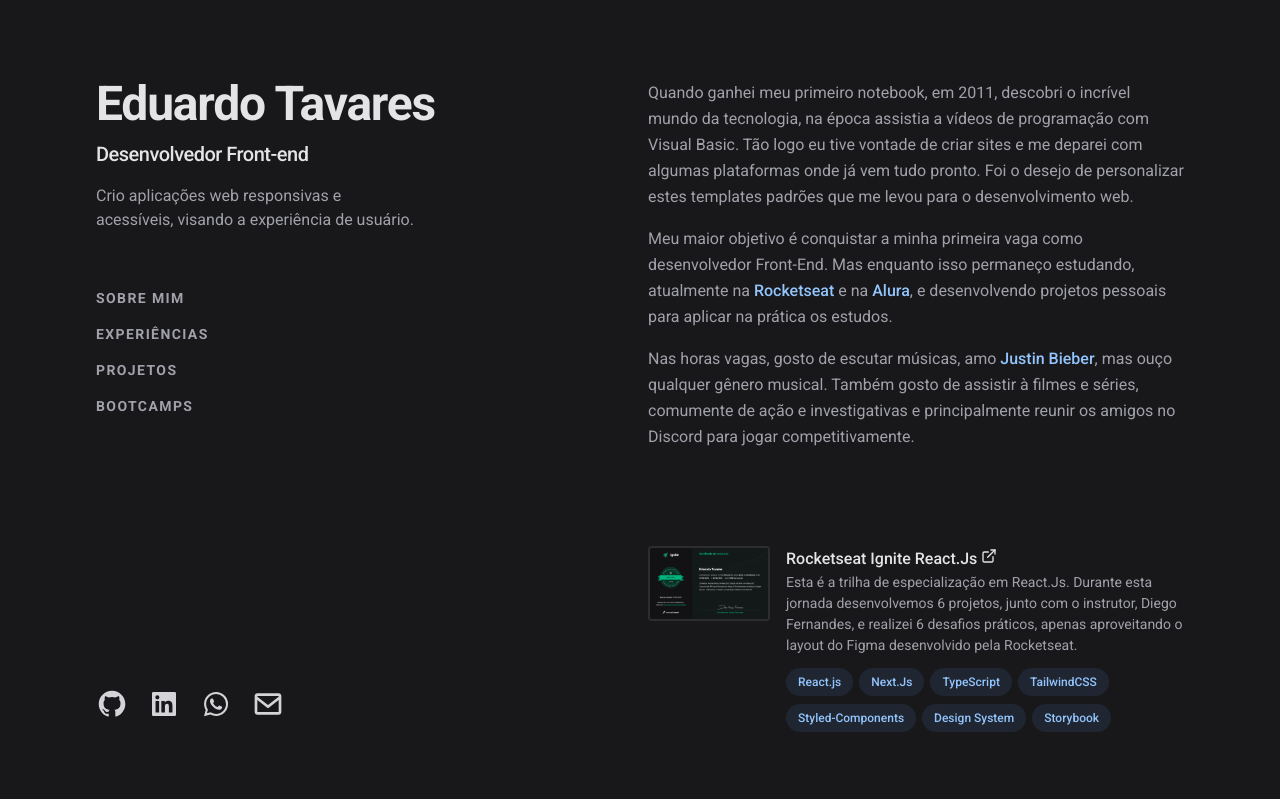
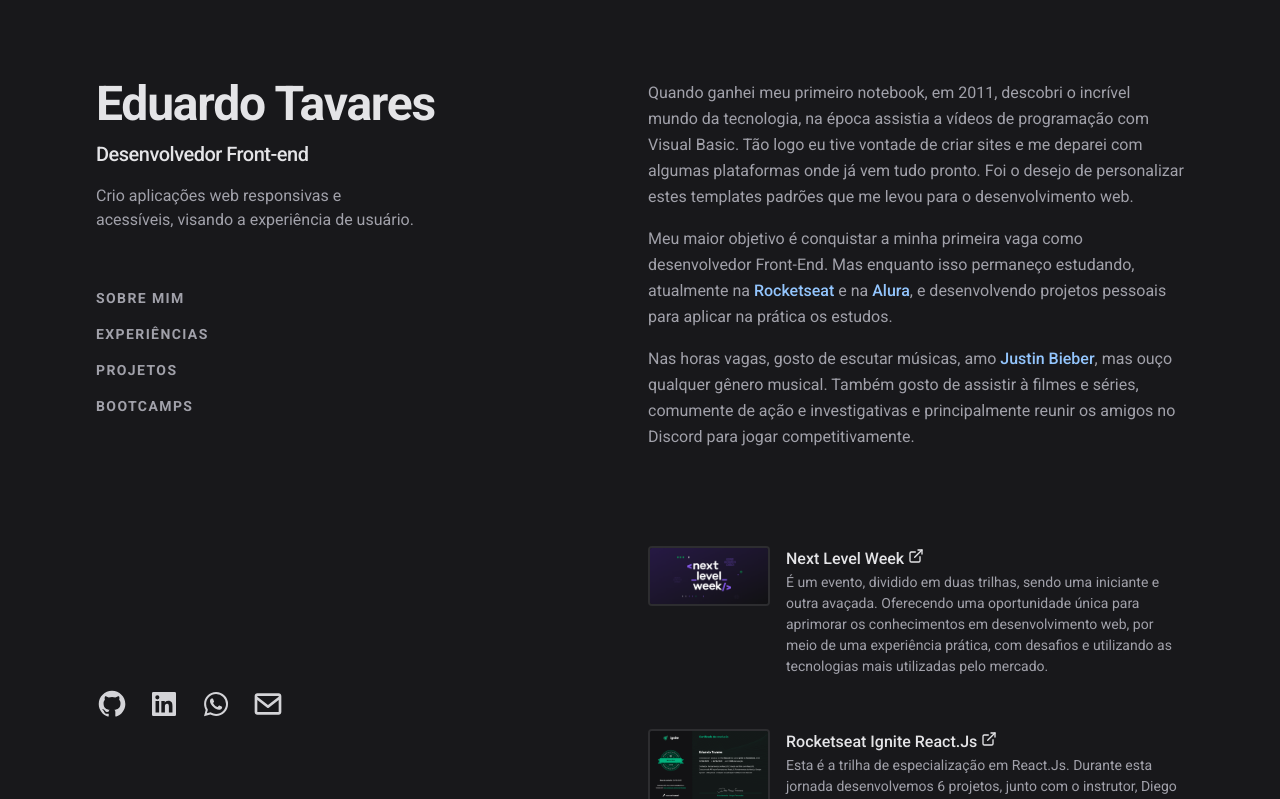
Before and after one commit to odudas/eduardotdev, a Next.js app: page / in a window 1280 px wide. Shown: the top 799 px of the page. Built offline with nearby package versions, Linux system fonts and the light colour scheme.

Commit message:
feature/add-another-bootcamp

```diff
--- a/src/components/Bootcamps/BootcampCard.tsx
+++ b/src/components/Bootcamps/BootcampCard.tsx
@@ -10,7 +10,7 @@
   imageSrc: string
   altText: string
   link: string
-  technologies: string[]
+  technologies?: string[]
 }
 
 export function BootcampCard({
@@ -43,6 +43,8 @@
           </a>
         </h3>
         <p className="text-sm leading-normal">{description}</p>
+
+        {technologies && technologies.length > 0 && (
           <ul className="mt-1 flex flex-wrap">
             {technologies.map((tech) => (
               <li key={tech} className="mr-1.5 mt-2">
@@ -50,6 +52,7 @@
               </li>
             ))}
           </ul>
+        )}
       </div>
 
       <Image
--- a/src/components/Bootcamps/index.tsx
+++ b/src/components/Bootcamps/index.tsx
@@ -7,6 +7,15 @@
 
       <div>
         <ul className="group/list">
+          <li className="mb-12 transition-all hover:!opacity-100 group-hover/list:opacity-50">
+            <BootcampCard
+              link="#"
+              imageSrc={`/bootcamps/nlw.png`}
+              altText=""
+              title="Next Level Week"
+              description="É um evento, dividido em duas trilhas, sendo uma iniciante e outra avaçada. Oferecendo uma oportunidade única para aprimorar os conhecimentos em desenvolvimento web, por meio de uma experiência prática, com desafios e utilizando as tecnologias mais utilizadas pelo mercado."
+            />
+          </li>
           <li className="mb-12 transition-all hover:!opacity-100 group-hover/list:opacity-50">
             <BootcampCard
               link="#"
```
Also changed, not shown: public/bootcamps/nlw.png (added). Lines whose indentation alone changed are shown as unchanged.
